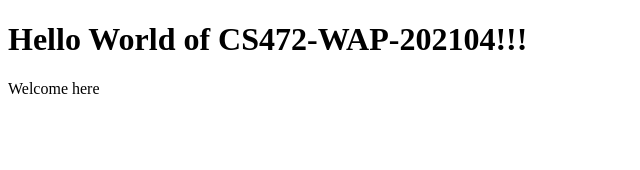
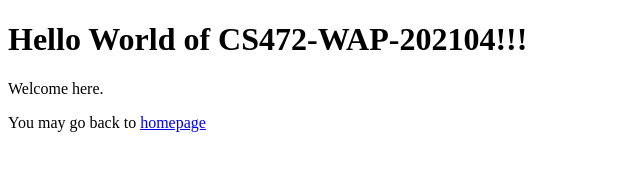
Before and after one commit to okalu/cs472-wap-202104, a plain HTML site: page helloworld/index.html in a window 1280 px wide. Shown: the whole page, without its empty margins (0-640 px from the left). Drawn offline with Linux system fonts and the light colour scheme.

Commit message:
added a new hyperlink to go back to homepage

```diff
--- a/helloworld/index.html
+++ b/helloworld/index.html
@@ -10,7 +10,11 @@
     <h1>Hello World of CS472-WAP-202104!!!</h1>
     <div>
         <p>
-            Welcome here
+            Welcome here.
+        </p>
+        <p>
+            You may go back to
+            <a href="./../index.html">homepage</a>
         </p>
     </div>
 </body>
```
